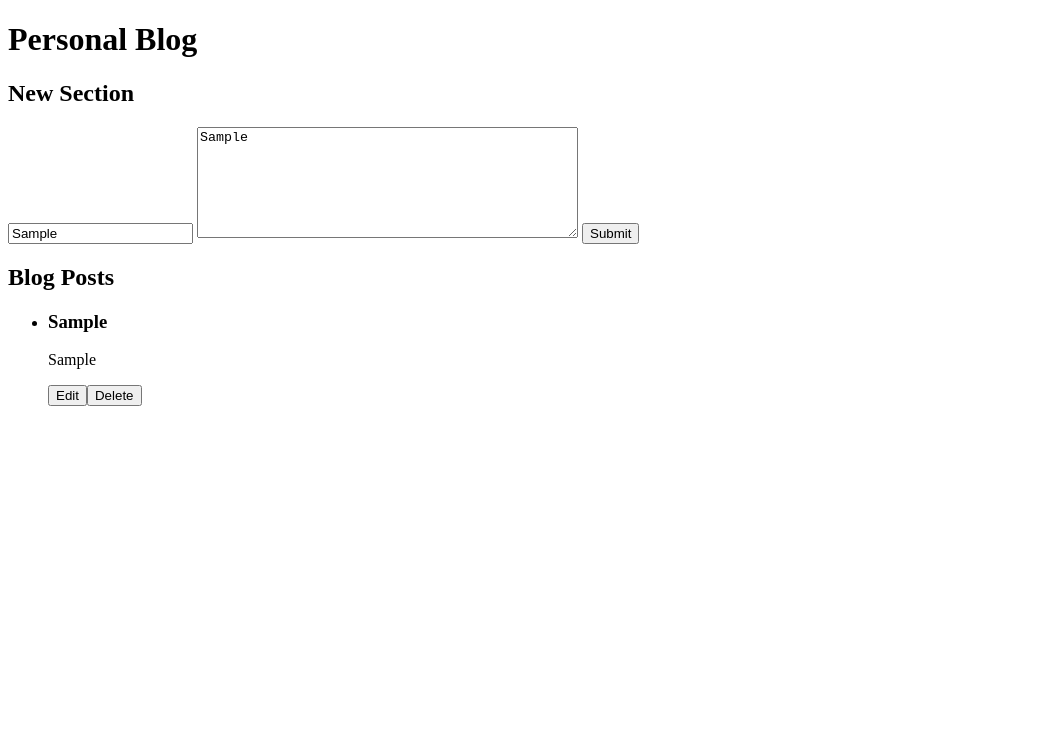
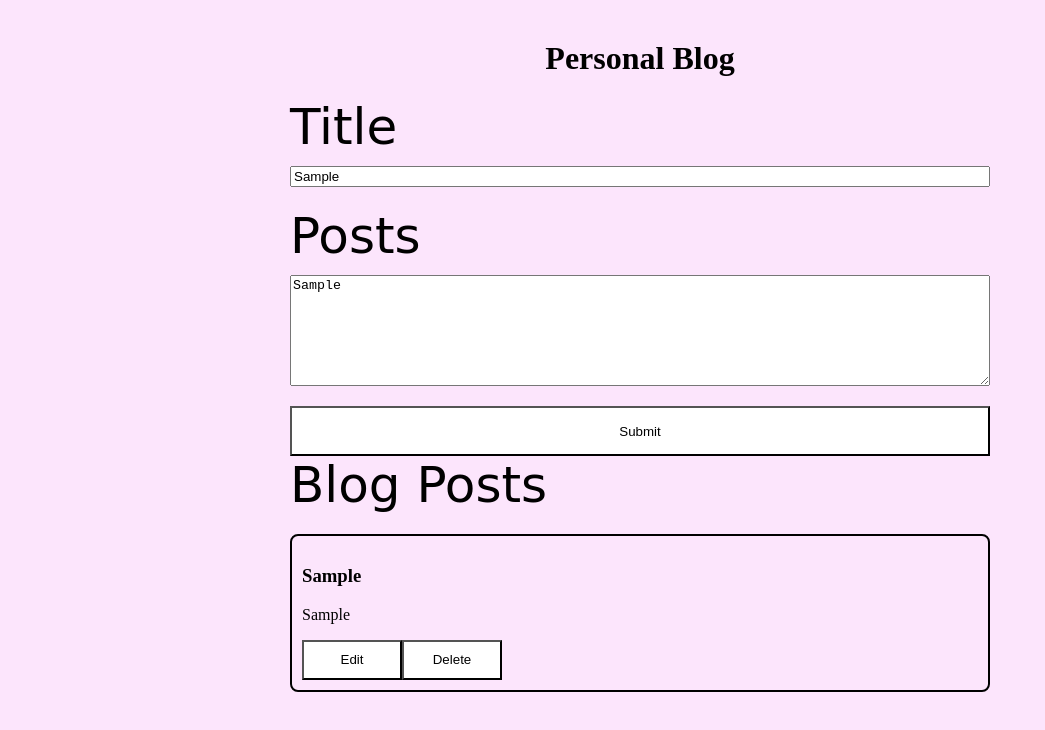
Before and after one commit to Jcrosdale/sba-5, a plain HTML site: page index.html in a window 1280 px wide. Both pictures are taken after typing "Sample", "Sample" into the empty fields and a click on the button "Submit". Shown: the whole page, without its empty margins (0-1045 px from the left). Drawn offline with Linux system fonts and the light colour scheme; a web font is replaced by a local one.

Commit message:
Added styling elements

`````diff
--- a/index.html
+++ b/index.html
@@ -6,27 +6,33 @@
     <meta name="viewport" content="width=device-width, initial-scale=1.0">
     <title>Interactive Personal Blog PLatform (SBA 5)</title>
 
+    <link rel="preconnect" href="https://fonts.googleapis.com">
+    <link rel="preconnect" href="https://fonts.gstatic.com" crossorigin>
+    <link href="https://fonts.googleapis.com/css2?family=Rouge+Script&display=swap" rel="stylesheet">
+
     <!-- Link your styles.css and script.js files.-->
-    <link href="styles.css" alt="stylesheet">
+    <link rel="stylesheet" href="styles.css">
     <script src="script.js" defer></script>
+
 </head>
 
 <body>
     <h1>Personal Blog</h1>
     <!-- Create a section for the new post form -->
-    <h2>New Section</h2>
     <!--Include input for title -->
     <form action="" method="get" id="blog-form">
+        <label for="title-input">Title</label>
         <input id="title-input" type="text" placeholder="Enter title" required />
         <span id="title-error"></span> <!-- Validation error messages -->
         <!-- Textarea for content -->
+        <label for="blog-post">Posts</label>
         <textarea id="blog-post" name="post" rows="7" cols="45" placeholder="What's on your mind?" required></textarea>
         <span id="post-error"></span> <!-- Validation error messages -->
         <!-- Submit button -->
         <button id="submit-button" type="submit">Submit</button>
     </form>
     <!-- Create a section where the list of blog posts will be displayed dynamically. -->
-    <h2>Blog Posts</h2>
+    <label for="blog-post">Blog Posts</label>
     <ul id="blog-list"></ul>
 
 
--- a/script.js
+++ b/script.js
@@ -22,7 +22,7 @@ const blogList = document.getElementById('blog-list');
 displayPosts();
 
 //Add an event listener to the form’s submit event.
-blogForm.addEventListener('submit', function(event) {
+blogForm.addEventListener('submit', function (event) {
 
     event.preventDefault(); //Prevent the default form submission
 
@@ -33,7 +33,8 @@ blogForm.addEventListener('submit', function(event) {
     if (titleText === "") {
         titleError.textContent = "Please enter a title"; // puts text inside span
         return;
-````}
+        ````
+    }
 
     if (postText === "") {
         postError.textContent = "Please enter a post";
@@ -44,10 +45,10 @@ blogForm.addEventListener('submit', function(event) {
         updatePost(editPostId);
     } else addPost();
 
-    });
+});
 
 //If valid, create a new post object (e.g., with id, title, content, timestamp).
-function addPost () {
+function addPost() {
     const newPostId = blogPosts.reduce((maxId, post) => // .reduce() turns all elements of an array to a single value
         Math.max(maxId, post.id), 0) + 1;
 
@@ -67,7 +68,7 @@ function addPost () {
 };
 
 // Create a function that takes the array of posts and dynamically creates the HTML to display them.
-function displayPosts () {
+function displayPosts() {
 
     blogList.innerHTML = "";
 
@@ -79,18 +80,21 @@ function displayPosts () {
         let editButton = document.createElement('button');
         let deleteButton = document.createElement('button');
 
+        editButton.classList.add('edit-button');
+        deleteButton.classList.add('delete-button');
+
         postTitle.textContent = post.title;
         postContent.textContent = post.content;
         editButton.textContent = 'Edit';
         deleteButton.textContent = 'Delete';
 
         //Add event listeners to “Edit” buttons.
-        editButton.addEventListener('click', function() {
+        editButton.addEventListener('click', function () {
             editPost(post.id);
         })
 
         // Use event delegation or add event listeners to “Delete” buttons.
-        deleteButton.addEventListener('click', function() {
+        deleteButton.addEventListener('click', function () {
             deletePost(post.id); //When a “Delete” button is clicked, identify the post to be deleted
         })
 
@@ -141,14 +145,4 @@ function deletePost(id) {
     //Re-render the posts.
     displayPosts();
 
-    }
-//Load Posts from localStorage: On script load, check localStorage for existing posts. If found, parse them and render them on the page.
-
-    //Save the updated array of posts to localStorage (remember to JSON.stringify).
-    //Re-render the list of posts on the page.
-    //Clear the form fields.
-
-    //When an “Edit” button is clicked, populate the form (or a dedicated edit form/modal) with the selected post’s title and content.
-    //Modify the form submission logic (or create a separate update function) to update the existing post in your local array instead of creating a new one.
-
-//Utility Functions (Optional but Recommended): Consider helper functions for tasks like generating unique IDs, saving to localStorage, loading from localStorage, etc.
+}
--- a/styles.css
+++ b/styles.css
@@ -1,5 +1,60 @@
-/* Apply basic styling to make the application clean, readable, and user-friendly. */
+/* Style the form, input fields, buttons, and the display area for posts. */
+body {
+    max-width: 700px;
+    margin: 40px auto;
+    padding: 0 20px;
+    background-color: #FCE5FC;
+}
 
-/* Style the form, input fields, buttons, and the display area for posts. */
+form {
+    display: flex;
+    flex-direction: column;
+    gap: 10px;
+}
 
+label {
+    font-family: "Rouge Script", cursive;
+    font-weight: 400;
+    font-style: normal;
+    font-size: 50px;
+}
+h1 {
+    text-align: center;
+}
+#submit-button {
+    height: 50px;
+    background-color: white;
+}
+#submit-button:hover {
+    background-color: rgb(105, 238, 238);
+}
+#blog-list {
+    list-style-type: none;
+    padding: 0;
+    margin: 20px 0;
+}
+#blog-list li {
+    padding: 10px;
+    margin-bottom: 15px;
+    border: 2px solid;
+    border-radius: 8px;
+
+}
+.edit-button, .delete-button {
+    height: 40px;
+    width: 100px;
+    background-color: white;
+    padding: 10px;
+}
+.edit-button:hover {
+    background-color: rgb(105, 238, 238);
+}
+.delete-button:hover {
+    background-color: lightcoral;
+}
 /* Style the error messages to be noticeable (e.g., red text). */
+#post-error, #title-error {
+    color: red;
+    font-size: 1rem;
+    font-weight: 600;
+}
`````
